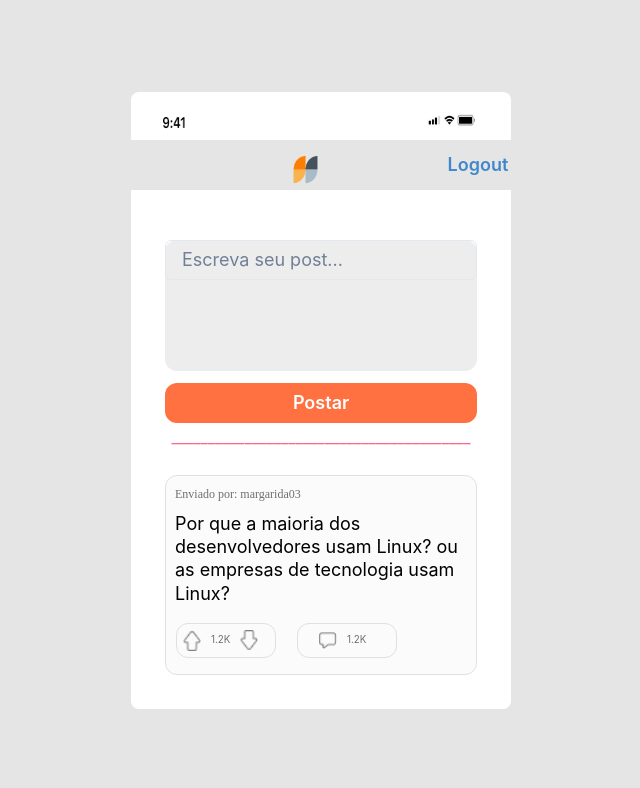
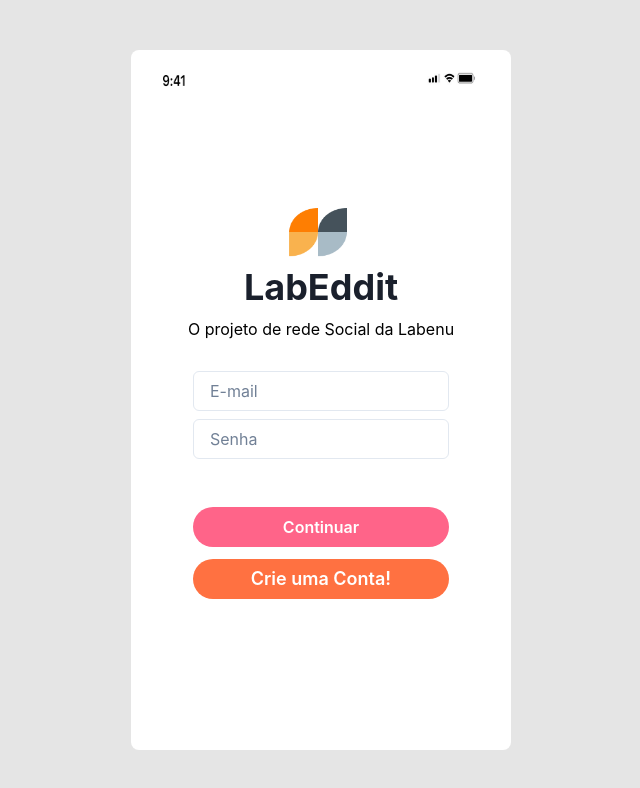
Before and after one commit to taiszimerer/labeddit-front, a React (Create React App) app: page / in a window 1280 px wide. Shown: the top 788 px of the page, without its empty margins (319-959 px from the left). Built offline with nearby package versions, Linux system fonts and the light colour scheme.

Commit message:
fix: mudança de roteamento das paginas

```diff
--- a/src/routes/coordinator.js
+++ b/src/routes/coordinator.js
@@ -1,15 +1,15 @@
-export const goToFeedPage = (navigator) => {
+export const goToLoginPage = (navigator) => {
     navigator('/');
-}
-
-export const goToLoginPage = (navigator) => {
-    navigator('/login');
 }
 
 export const goToSignupPage = (navigator) => {
     navigator('/signup');
 }
 
+export const goToFeedPage = (navigator) => {
+    navigator('/feed');
+}
+
 export const goToPostPage = (navigator) => {
     navigator(`/post/:id`);  //${id}
 }
--- a/src/routes/router.js
+++ b/src/routes/router.js
@@ -11,8 +11,8 @@ export const Router = () => {
     return (
         <BrowserRouter>
             <Routes>
-                <Route path="/" element={<FeedPage />} />
-                <Route path="/login" element={<LoginPage />} />
+                <Route path="/" element={<LoginPage />} />
+                <Route path="/feed" element={<FeedPage />} />
                 <Route path="/signup" element={<SignupPage />} />
                 <Route path="/post/:id" element={<PostPage />} />
                 <Route path="*" element={<NotFoundPage />} />
```
